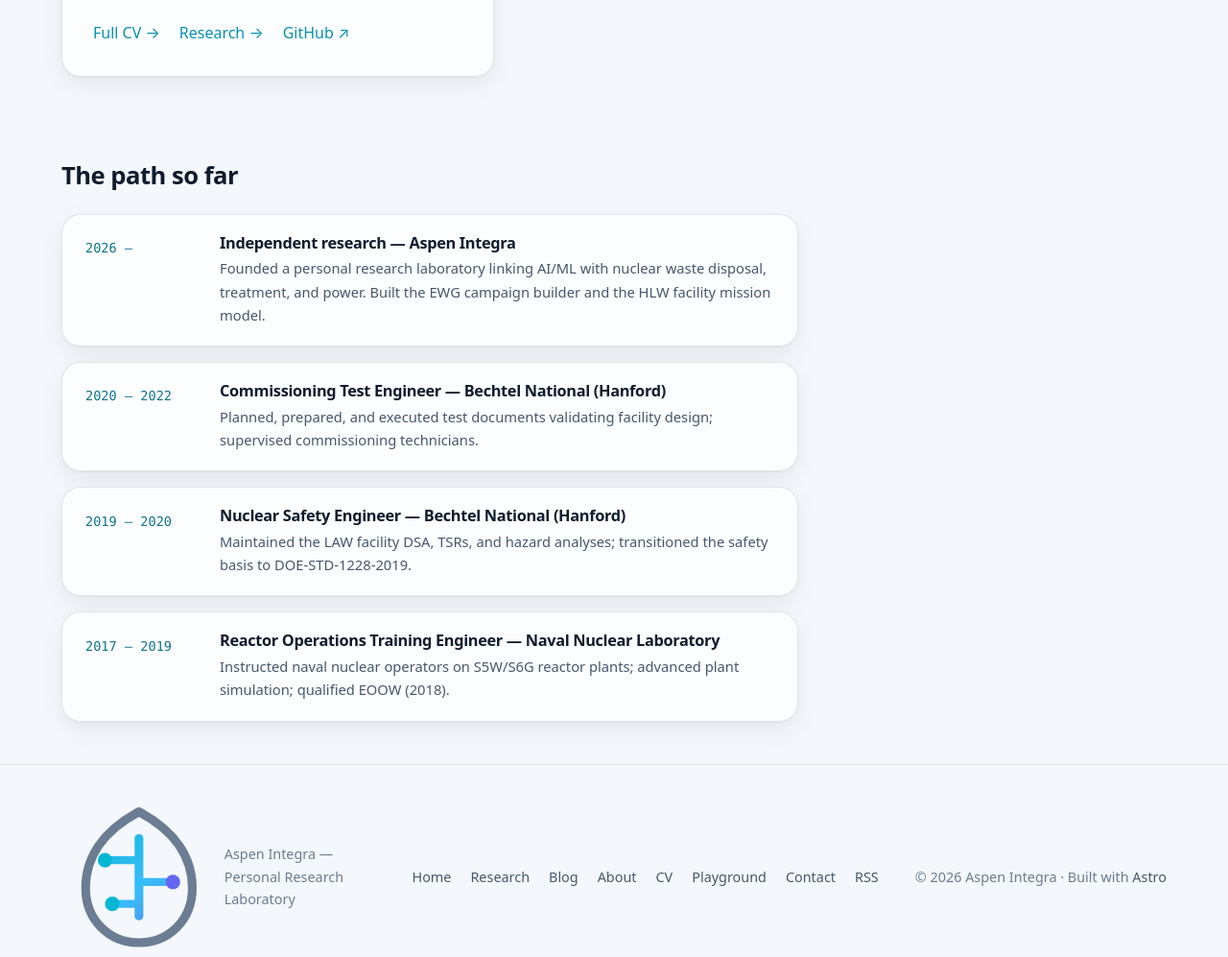
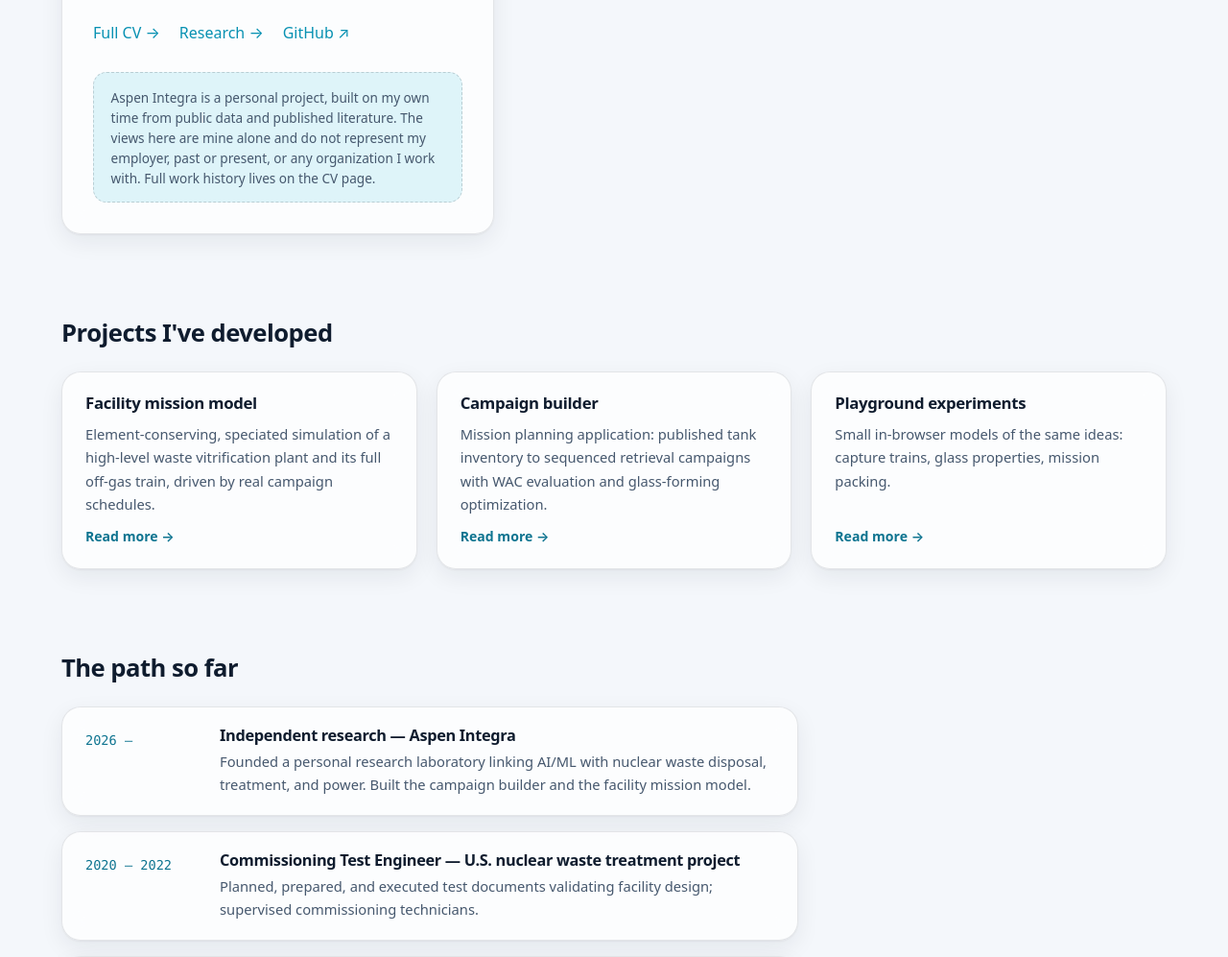
Before and after one commit to aspen8494/aspenintegra-site, an Astro site: page /about in a window 1280 px wide. Shown: the part 1189-2186 px from the top of the page at 96% size. Built offline with nearby package versions, Linux system fonts and the light colour scheme; Astro itself is replaced by a stand-in of ours.

Commit message:
Genericize program references and add disclaimers
Non-CV pages no longer name the specific site, program, employers,
contract reports, or scenario tags. Technical skill detail, methods,
and verified numbers unchanged. Added views-are-my-own disclaimer to
the About card and a site-wide footer disclaimer.

```diff
--- a/src/components/Footer.astro
+++ b/src/components/Footer.astro
@@ -21,5 +21,20 @@ const year = new Date().getFullYear();
       &copy; {year} {SITE.title} · Built with
       <a href="https://astro.build" rel="noopener noreferrer" target="_blank">Astro</a>
     </div>
+
+    <p class="foot-disclaimer">
+      Personal project built on my own time from public data and published literature.
+      Views are my own and do not represent any employer or organization.
+    </p>
   </div>
 </footer>
+
+<style>
+  .foot-disclaimer {
+    width: 100%;
+    font-size: 0.78rem;
+    color: var(--text-faint);
+    border-top: 1px solid var(--border);
+    padding-top: 0.9rem;
+  }
+</style>
--- a/src/pages/about.astro
+++ b/src/pages/about.astro
@@ -7,7 +7,7 @@ const skillGroups = [
   {
     domain: 'Process & nuclear engineering',
     skills: [
-      'HLW vitrification & off-gas treatment systems',
+      'Vitrification & off-gas treatment systems',
       'Joule-heated melter operations & troubleshooting',
       'Commissioning & startup test engineering',
       'DOE-STD-3009 / DOE-STD-1228-2019 safety basis',
@@ -20,7 +20,7 @@ const skillGroups = [
       'Process stream-flow & thermodynamic modeling (Python)',
       'Campaign/mission planning algorithms (LP/QP)',
       'Monte-Carlo sensitivity sweeps & verification suites',
-      'Best-Basis Inventory (PHOENIX) data pipelines',
+      'Tank inventory data pipelines & API ingestion',
       'Streamlit engineering dashboards',
     ],
   },
@@ -35,28 +35,49 @@ const skillGroups = [
   },
 ];
 
+const projects = [
+  {
+    href: '/research/hlw-facility-mission-model/',
+    title: 'Facility mission model',
+    detail:
+      'Element-conserving, speciated simulation of a high-level waste vitrification plant and its full off-gas train, driven by real campaign schedules.',
+  },
+  {
+    href: '/research/ewg-campaign-builder/',
+    title: 'Campaign builder',
+    detail:
+      'Mission planning application: published tank inventory to sequenced retrieval campaigns with WAC evaluation and glass-forming optimization.',
+  },
+  {
+    href: '/playground/',
+    title: 'Playground experiments',
+    detail:
+      'Small in-browser models of the same ideas: capture trains, glass properties, mission packing.',
+  },
+];
+
 const timeline = [
   {
     period: '2026 —',
     title: 'Independent research — Aspen Integra',
     detail:
-      'Founded a personal research laboratory linking AI/ML with nuclear waste disposal, treatment, and power. Built the EWG campaign builder and the HLW facility mission model.',
+      'Founded a personal research laboratory linking AI/ML with nuclear waste disposal, treatment, and power. Built the campaign builder and the facility mission model.',
   },
   {
     period: '2020 — 2022',
-    title: 'Commissioning Test Engineer — Bechtel National (Hanford)',
+    title: 'Commissioning Test Engineer — U.S. nuclear waste treatment project',
     detail:
       'Planned, prepared, and executed test documents validating facility design; supervised commissioning technicians.',
   },
   {
     period: '2019 — 2020',
-    title: 'Nuclear Safety Engineer — Bechtel National (Hanford)',
+    title: 'Nuclear Safety Engineer — U.S. nuclear waste treatment project',
     detail:
-      'Maintained the LAW facility DSA, TSRs, and hazard analyses; transitioned the safety basis to DOE-STD-1228-2019.',
+      'Maintained the facility DSA, TSRs, and hazard analyses; transitioned the safety basis to DOE-STD-1228-2019.',
   },
   {
     period: '2017 — 2019',
-    title: 'Reactor Operations Training Engineer — Naval Nuclear Laboratory',
+    title: 'Reactor Operations Training Engineer — U.S. naval nuclear program',
     detail:
       'Instructed naval nuclear operators on S5W/S6G reactor plants; advanced plant simulation; qualified EOOW (2018).',
   },
@@ -97,6 +118,12 @@ const timeline = [
           <a href="/research/">Research →</a>
           <a href={SITE.github} target="_blank" rel="noopener noreferrer">GitHub ↗</a>
         </div>
+        <p class="disclaimer">
+          Aspen Integra is a personal project, built on my own time from public data and
+          published literature. The views here are mine alone and do not represent my
+          employer, past or present, or any organization I work with. Full work history
+          lives on the CV page.
+        </p>
       </div>
 
       <div class="about-stack">
@@ -111,6 +138,23 @@ const timeline = [
                 ))}
               </ul>
             </div>
+          ))
+        }
+      </div>
+    </div>
+  </section>
+
+  <section class="section-sm">
+    <div class="container">
+      <h2 class="path-title">Projects I've developed</h2>
+      <div class="card-grid cols-3">
+        {
+          projects.map((project) => (
+            <a class="glass-card project-card" href={project.href}>
+              <h3>{project.title}</h3>
+              <p>{project.detail}</p>
+              <span class="card-cta">Read more →</span>
+            </a>
           ))
         }
       </div>
@@ -173,6 +217,17 @@ const timeline = [
     margin-top: 0.5rem;
   }
 
+  .disclaimer {
+    margin-top: 0.75rem;
+    padding: 0.9rem 1.1rem;
+    border: 1px dashed var(--border-strong);
+    border-radius: var(--radius-md);
+    background: var(--accent-soft);
+    color: var(--text-muted);
+    font-size: 0.85rem;
+    line-height: 1.55;
+  }
+
   .about-stack {
     display: grid;
     gap: 1rem;
@@ -198,6 +253,34 @@ const timeline = [
   .path-title {
     font-size: 1.6rem;
     margin-bottom: 1.5rem;
+  }
+
+  .project-card {
+    display: flex;
+    flex-direction: column;
+    gap: 0.6rem;
+    padding: 1.4rem 1.5rem;
+    color: var(--text);
+  }
+
+  .project-card:hover {
+    text-decoration: none;
+  }
+
+  .project-card h3 {
+    font-size: 1.05rem;
+  }
+
+  .project-card p {
+    color: var(--text-muted);
+    font-size: 0.92rem;
+    flex-grow: 1;
+  }
+
+  .card-cta {
+    font-weight: 600;
+    font-size: 0.88rem;
+    color: var(--accent-strong);
   }
 
   .timeline {
--- a/src/pages/playground.astro
+++ b/src/pages/playground.astro
@@ -5,7 +5,7 @@ const teasers = [
   {
     title: 'Mission-planning sandbox',
     detail:
-      'An in-browser toy of the campaign-building problem: pack waste blends into a volume band under WAC constraints and watch the glass mass respond. A scaled-down, fully client-side cousin of the EWG campaign builder.',
+      'An in-browser toy of the campaign-building problem: pack waste blends into a volume band under WAC constraints and watch the glass mass respond. A scaled-down, fully client-side cousin of the campaign builder.',
   },
   {
     title: 'Off-gas capture visualizer',
@@ -15,7 +15,7 @@ const teasers = [
   {
     title: 'Glass property explorer',
     detail:
-      'Drag glass composition sliders and see viscosity (VFT model), electrical conductivity, and PCT release respond in real time, per the EWG2.5 property formulations.',
+      'Drag glass composition sliders and see viscosity (VFT model), electrical conductivity, and PCT release respond in real time, per the published glass property formulations.',
   },
 ];
 ---
```
Also changed, not shown: src/content/blog/hello-from-aspen-integra.md (+1 -1 lines), src/content/blog/wash-efficiency-sensitivity.md (+3 -3 lines), src/content/research/ewg-campaign-builder.md (+9 -9 lines), src/content/research/hlw-facility-mission-model.md (+7 -7 lines).
